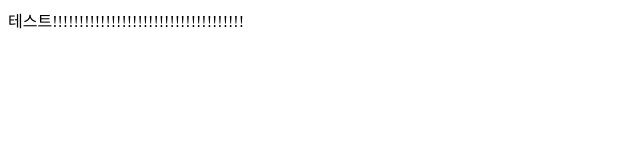
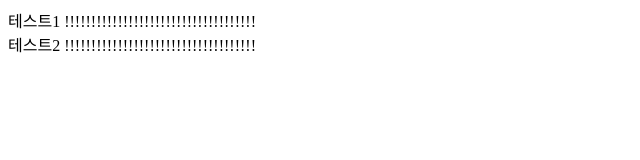
Before and after one commit to Jihyeon-byun/Tutorials, a plain HTML site: page index.html in a window 1280 px wide. Shown: the whole page, without its empty margins (0-640 px from the left). Drawn offline with Linux system fonts and the light colour scheme.

Commit message:
index.html 내용 수정

```diff
--- a/index.html
+++ b/index.html
@@ -9,6 +9,8 @@
 	<title>Git-Hub Test</title>
 </head>
 <body>
-	테스트!!!!!!!!!!!!!!!!!!!!!!!!!!!!!!!!!!!!
+	테스트1 !!!!!!!!!!!!!!!!!!!!!!!!!!!!!!!!!!!!
+	<br>
+	테스트2 !!!!!!!!!!!!!!!!!!!!!!!!!!!!!!!!!!!!
 </body>
 </html>
```
